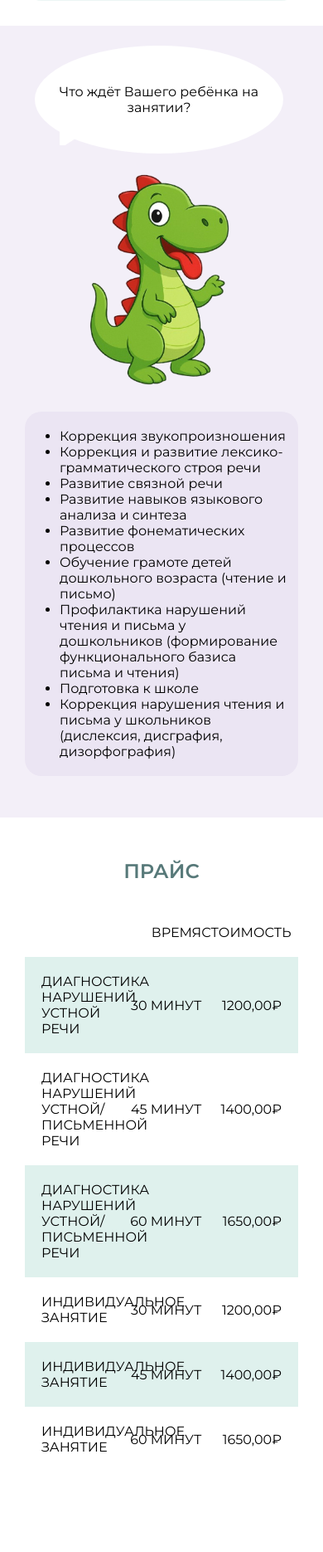
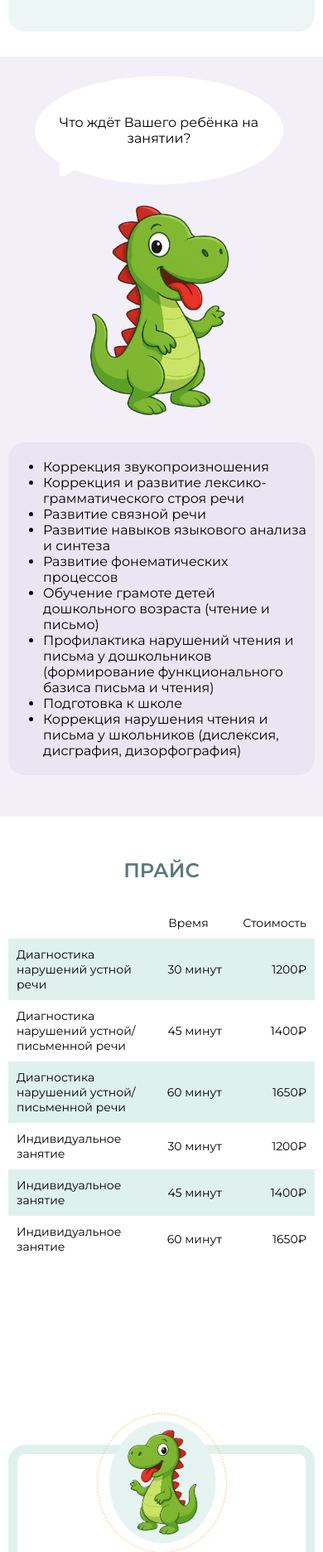
Before and after one commit to dariaSDemidova/logoped, a PHP site: page / in a window 390 px wide. Shown: the part 2863-4733 px from the top of the page at 83% size. Run offline with PHP 8.4, Linux system fonts and the light colour scheme.

Commit message:
feat: add adaptive for prices

```diff
--- a/index.html
+++ b/index.html
@@ -165,34 +165,34 @@
                             <p class="text-end">Стоимость</p>
                         </div>
                         <div class="price__item">
-                            <p>диагностика нарушений устной речи</p>
+                            <p class="first-p">Диагностика нарушений устной речи</p>
                             <p class="text-end">30 минут</p>
-                            <p class="text-end">1200,00₽</p>
+                            <p class="text-end">1200₽</p>
                         </div>
                         <div class="price__item">
-                            <p>диагностика нарушений устной/письменной речи</p>
+                            <p class="first-p">Диагностика нарушений устной/письменной речи</p>
                             <p class="text-end">45 минут</p>
-                            <p class="text-end">1400,00₽</p>
+                            <p class="text-end">1400₽</p>
                         </div>
                         <div class="price__item">
-                            <p>диагностика нарушений устной/письменной речи</p>
+                            <p class="first-p">Диагностика нарушений устной/письменной речи</p>
                             <p class="text-end">60 минут</p>
-                            <p class="text-end">1650,00₽</p>
+                            <p class="text-end">1650₽</p>
                         </div>
                         <div class="price__item">
-                            <p>Индивидуальное занятие</p>
+                            <p class="first-p">Индивидуальное занятие</p>
                             <p class="text-end">30 минут</p>
-                            <p class="text-end">1200,00₽</p>
+                            <p class="text-end">1200₽</p>
                         </div>
                         <div class="price__item">
-                            <p>Индивидуальное занятие</p>
+                            <p class="first-p">Индивидуальное занятие</p>
                             <p class="text-end">45 минут</p>
-                            <p class="text-end">1400,00₽</p>
+                            <p class="text-end">1400₽</p>
                         </div>
                         <div class="price__item">
-                            <p>Индивидуальное занятие</p>
+                            <p class="first-p">Индивидуальное занятие</p>
                             <p class="text-end">60 минут</p>
-                            <p class="text-end">1650,00₽</p>
+                            <p class="text-end">1650₽</p>
                         </div>
                     </div>
                 </div>
--- a/styles/style.css
+++ b/styles/style.css
@@ -624,6 +624,11 @@ iframe {
 }
 
 @media(max-width: 575px) {
+
+    .container {
+        padding: 0 10px;
+    }
+
     .services-block__card {
         padding: 0 20px;
     }
@@ -634,6 +639,20 @@ iframe {
 
     .descr__img-text {
         right: -20%;
+    }
+
+    .price__item {
+        text-transform: initial;
+        padding: 10px;
+        gap: 5px;
+    }
+
+    .price__item p {
+        font-size: 14px;
+    }
+
+    .first-p {
+        width: 50% !important;
     }
 }
 
```
